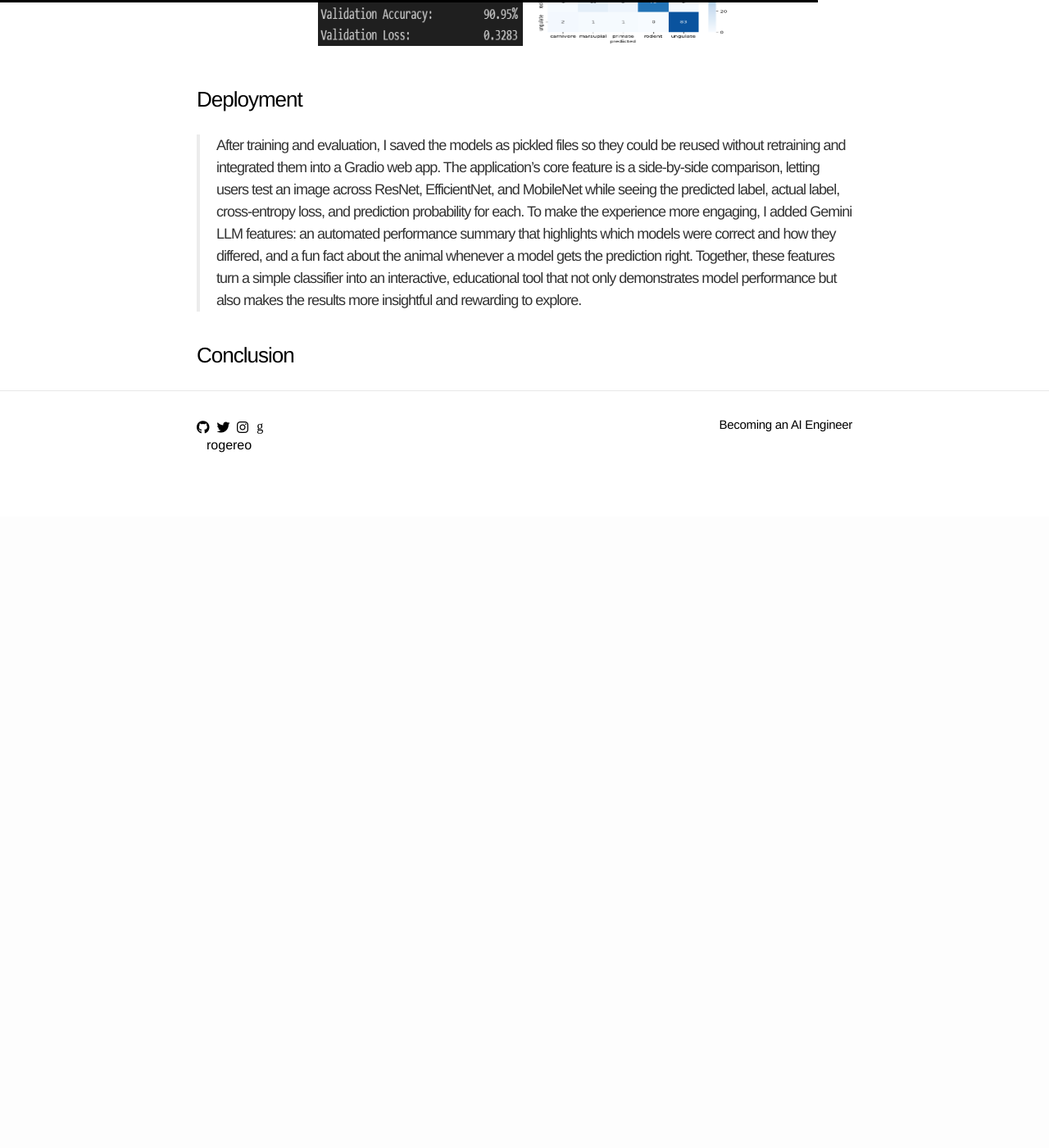
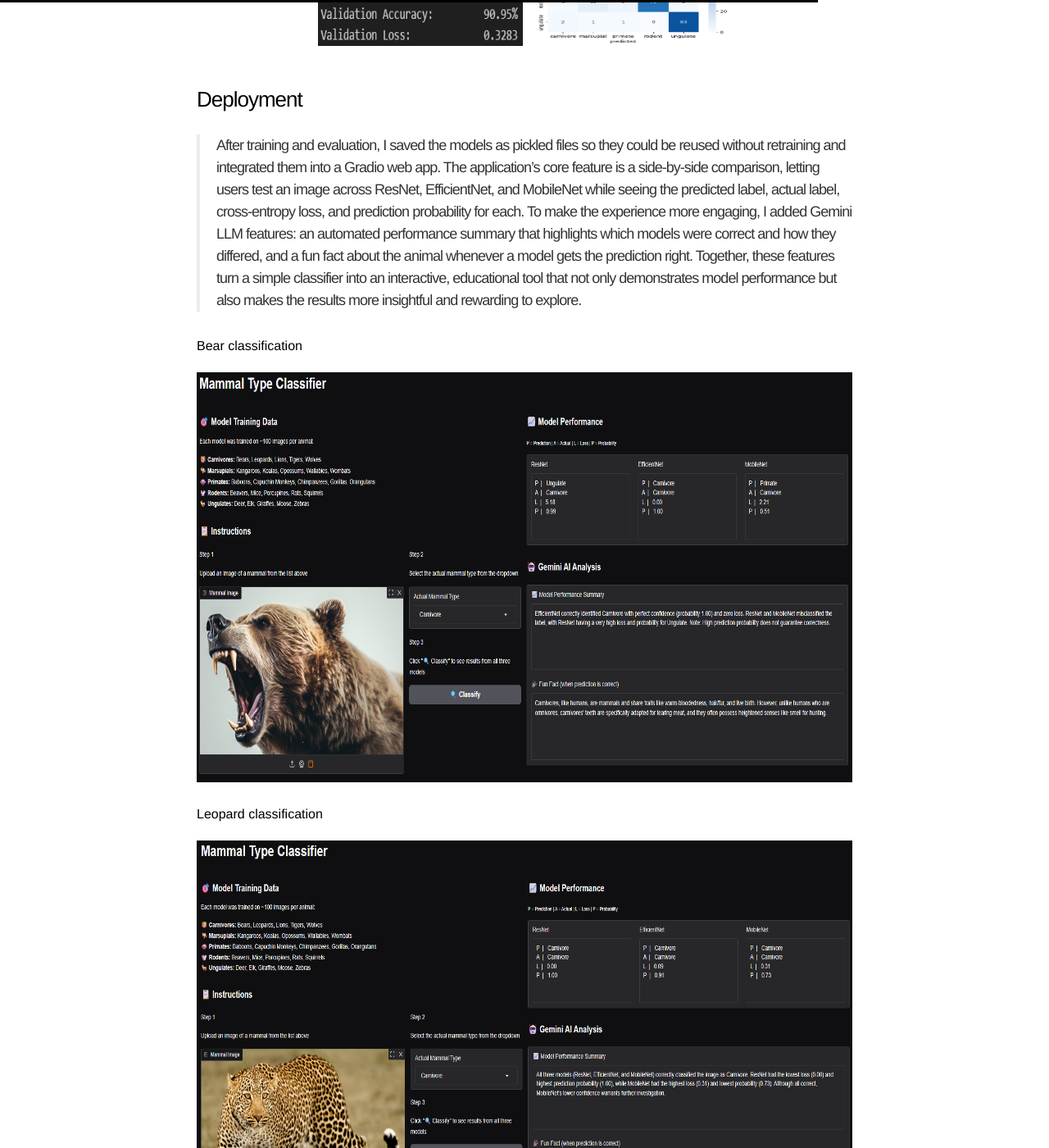
Before and after one commit to rogereo/rogereo.github.io, a Jekyll site: the page built from _posts/2025-08-29-mammal-type-classifier.markdown, in a window 1280 px wide and 1400 px high, scrolled down 3376 px. Shown: the whole window at 82% size. Built offline with Jekyll 4.4.1, drawn with Linux system fonts in a browser that asks for light colours; before the commit the page ends 4006 px from its top, so only the background shows below that.

Commit message:
deployment images

```diff
--- a/_posts/2025-08-29-mammal-type-classifier.markdown
+++ b/_posts/2025-08-29-mammal-type-classifier.markdown
@@ -62,4 +62,19 @@ run more experiments, tune hyperparameters more freely, and explore advanced val
 ### Deployment
 > After training and evaluation, I saved the models as pickled files so they could be reused without retraining and integrated them into a Gradio web app. The application’s core feature is a side-by-side comparison, letting users test an image across ResNet, EfficientNet, and MobileNet while seeing the predicted label, actual label, cross-entropy loss, and prediction probability for each. To make the experience more engaging, I added Gemini LLM features: an automated performance summary that highlights which models were correct and how they differed, and a fun fact about the animal whenever a model gets the prediction right. Together, these features turn a simple classifier into an interactive, educational tool that not only demonstrates model performance but also makes the results more insightful and rewarding to explore.
 
+Bear classification
+<p align="center">
+<img src="/assets/app_bear.png" width="800" height="500" alt="Carnivore Bear" title="Bear" />
+</p>
+
+Leopard classification
+<p align="center">
+<img src="/assets/app_leopard.png" width="800" height="500" alt="Carnivore Leopard" title="Leopard" />
+</p>
+
+Zebra classification
+<p align="center">
+<img src="/assets/app_Zebra.png" width="800" height="500" alt="Ungulate Zebra" title="Zebra" />
+</p>
+
 ### Conclusion
```
Also changed, not shown: assets/app_bear.png (added), assets/app_leopard.png (added), assets/app_zebra.png (added).
